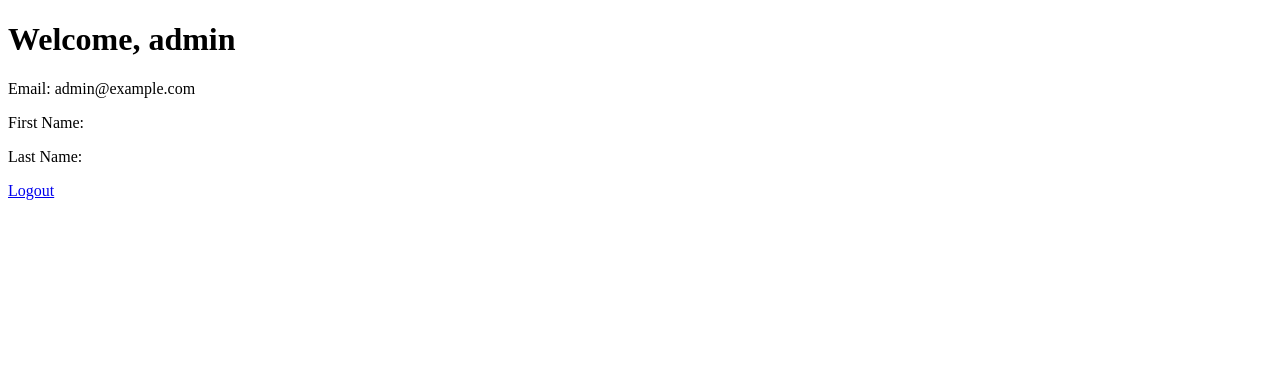
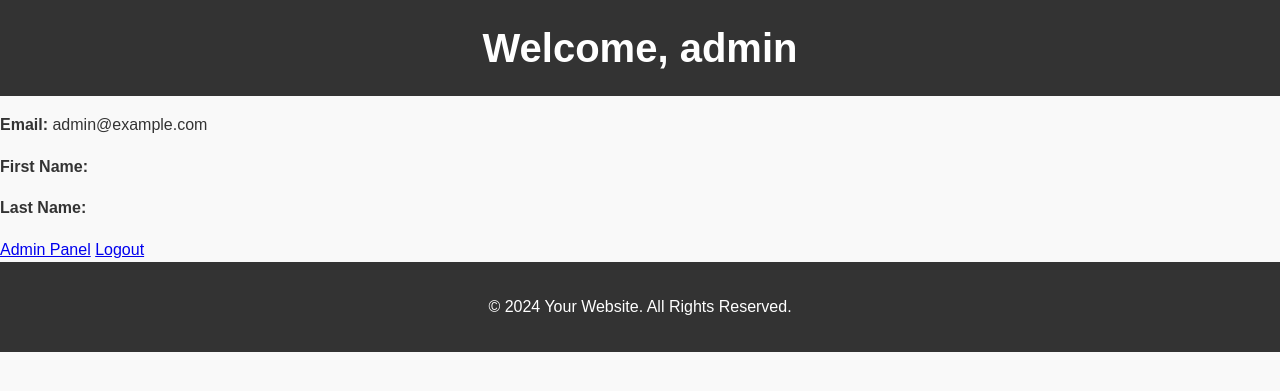
Before and after one commit to yulia-pl/press-mate, a Django app: page /profile/ in a window 1280 px wide. Shown: the top 391 px of the page. Run offline with Django 5.2, Linux system fonts and the light colour scheme; a user stored in the database is signed in.

Commit message:
fixed profile when admin is authorized

```diff
--- a/catalog/views.py
+++ b/catalog/views.py
@@ -9,6 +9,7 @@ from django.contrib.auth.tokens import default_token_generator
 from django.template.loader import render_to_string
 from django.http import JsonResponse
 from .models import Newspaper, Topic, Redactor
+from django.contrib import messages
 from .forms import NewspaperForm, TopicForm, RedactorForm, RedactorRegistrationForm
 
 
@@ -127,6 +128,7 @@ def register(request):
             })
             send_mail(subject, message, "noreply@yourdomain.com", [user.email])
 
+            messages.success(request, "Registration successful. If you are an admin, you can access the admin panel after activation.")
             return render(request, "registration_complete.html")
     else:
         form = RedactorRegistrationForm()
--- a/templates/profile.html
+++ b/templates/profile.html
@@ -1,15 +1,31 @@
 <!DOCTYPE html>
 <html lang="en">
 <head>
+    {% load static %}
     <meta charset="UTF-8">
     <meta name="viewport" content="width=device-width, initial-scale=1.0">
     <title>Profile</title>
+    <link rel="stylesheet" href="{% static 'css/styles.css' %}">
 </head>
 <body>
-    <h1>Welcome, {{ request.user.username }}</h1>
-    <p>Email: {{ request.user.email }}</p>
-    <p>First Name: {{ request.user.first_name }}</p>
-    <p>Last Name: {{ request.user.last_name }}</p>
-    <a href="/logout/">Logout</a>
+    <header>
+        <h1>Welcome, {{ request.user.username }}</h1>
+    </header>
+    <main>
+        <div class="profile-details">
+            <p><strong>Email:</strong> {{ request.user.email }}</p>
+            <p><strong>First Name:</strong> {{ request.user.first_name }}</p>
+            <p><strong>Last Name:</strong> {{ request.user.last_name }}</p>
+        </div>
+        <div class="profile-actions">
+            {% if user.is_authenticated and user.is_staff %}
+                <a href="{% url 'admin:index' %}" class="btn btn-secondary">Admin Panel</a>
+            {% endif %}
+            <a href="{% url 'logout' %}" class="btn">Logout</a>
+        </div>
+    </main>
+    <footer>
+        <p>&copy; 2024 Your Website. All Rights Reserved.</p>
+    </footer>
 </body>
 </html>
```
Also changed, not shown: db.sqlite3.
